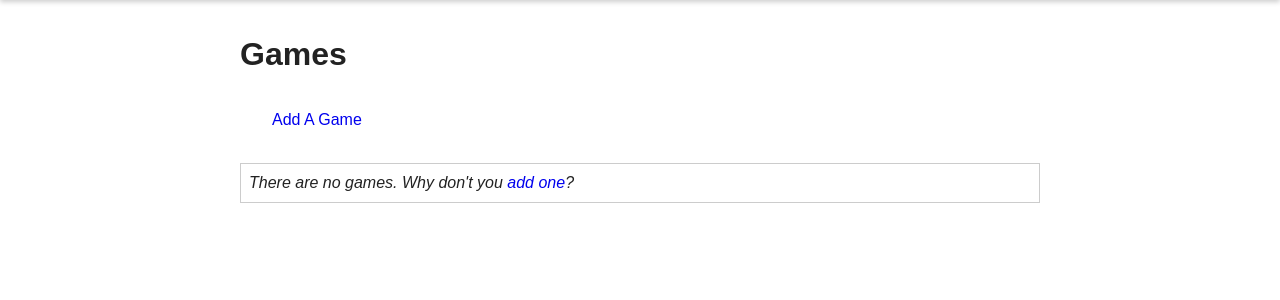
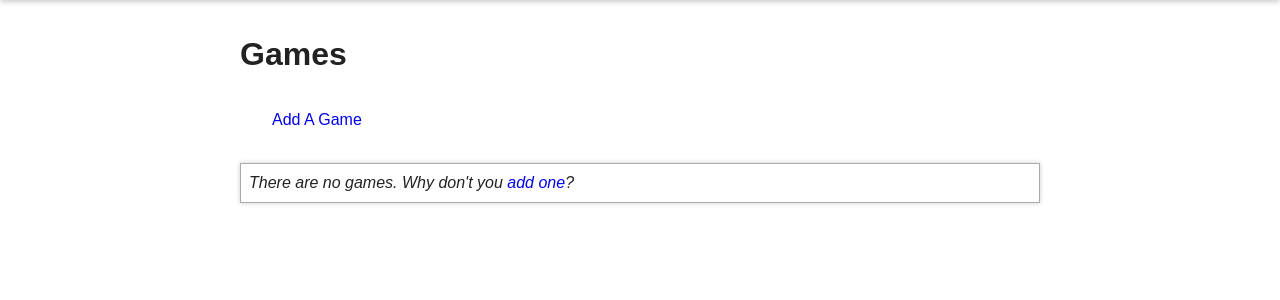
Before and after one commit to kevincarrogan/bogogger, a Django app: page /games/ in a window 1280 px wide. Shown: the part 61-361 px from the top of the page. Run offline with Django 3.2, Linux system fonts and the light colour scheme; some libraries are stand-ins or nearby versions.

Commit message:
Changing default table styling.

```diff
--- a/gamelog/static/css/main.css
+++ b/gamelog/static/css/main.css
@@ -172,11 +172,12 @@ legend {
 }
 
 table {
+    box-shadow: 0 0 5px rgba(0, 0, 0, 0.2);
     width: 100%;
 }
 
 table th, table td {
-    border: 1px solid #ccc;
+    border: 1px solid #aaa;
     padding: 0.5em;
 }
 
```
